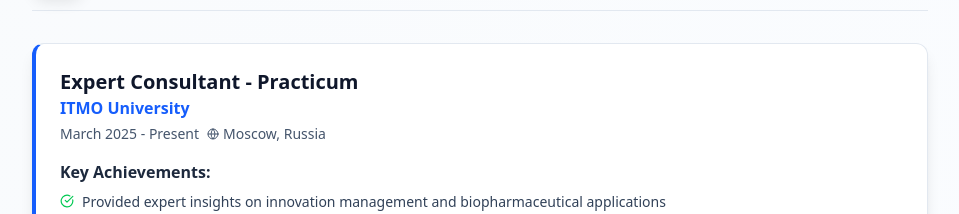
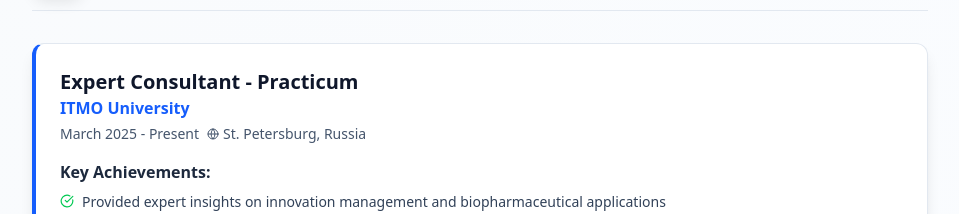
Before and after one commit to Hich00b/portfolio, a React (Vite) app: page / in a window 1280 px wide. Shown: the part 9040-9254 px from the top of the page, without its empty margins (304-1263 px from the left). Built offline with nearby package versions, Linux system fonts and the light colour scheme.

Commit message:
change itmo from moscow to saint petersburg

```diff
--- a/src/App.jsx
+++ b/src/App.jsx
@@ -241,7 +241,7 @@ const teachingExperience = [
     title: "Expert Consultant - Practicum",
     institution: "ITMO University",
     period: "March 2025 - Present",
-    location: "Moscow, Russia",
+    location: "St. Petersburg, Russia",
     role: "Innovation Management in Biotech",
     achievements: [
       "Provided expert insights on innovation management and biopharmaceutical applications",
```
